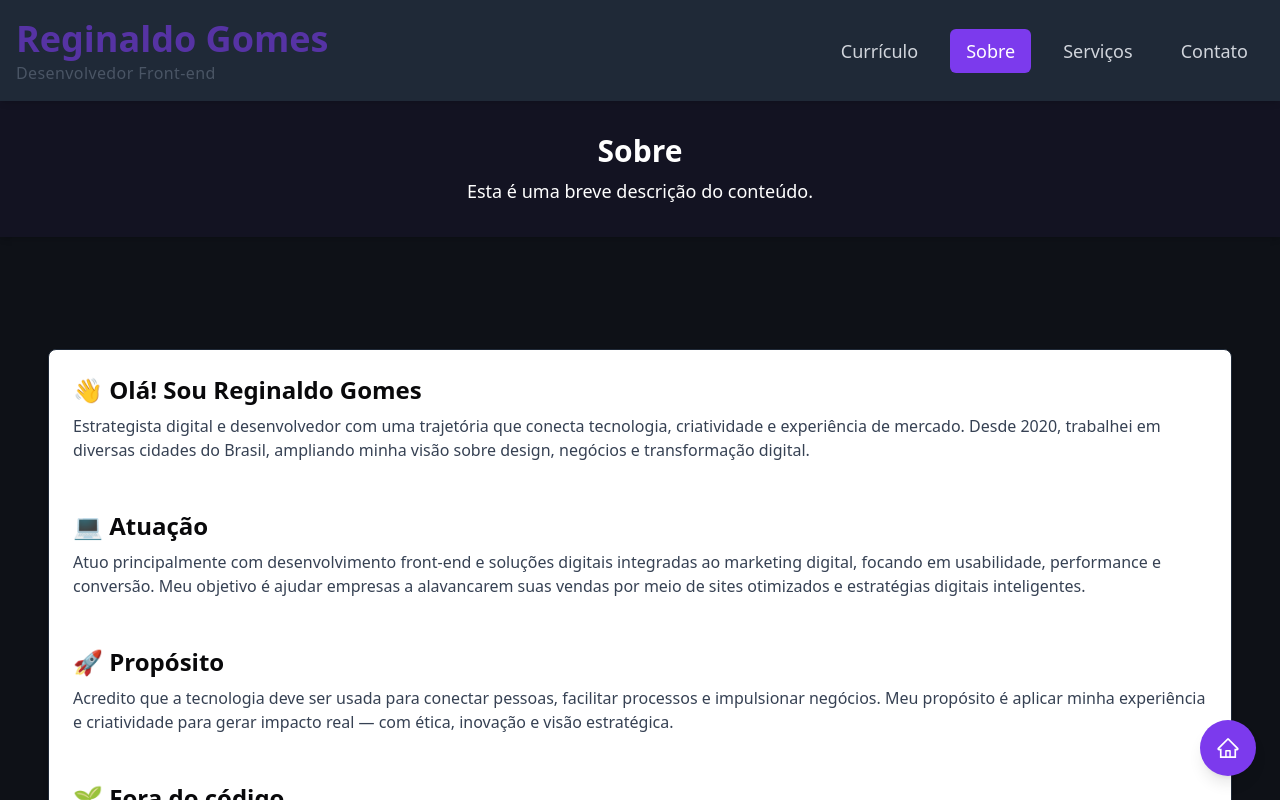
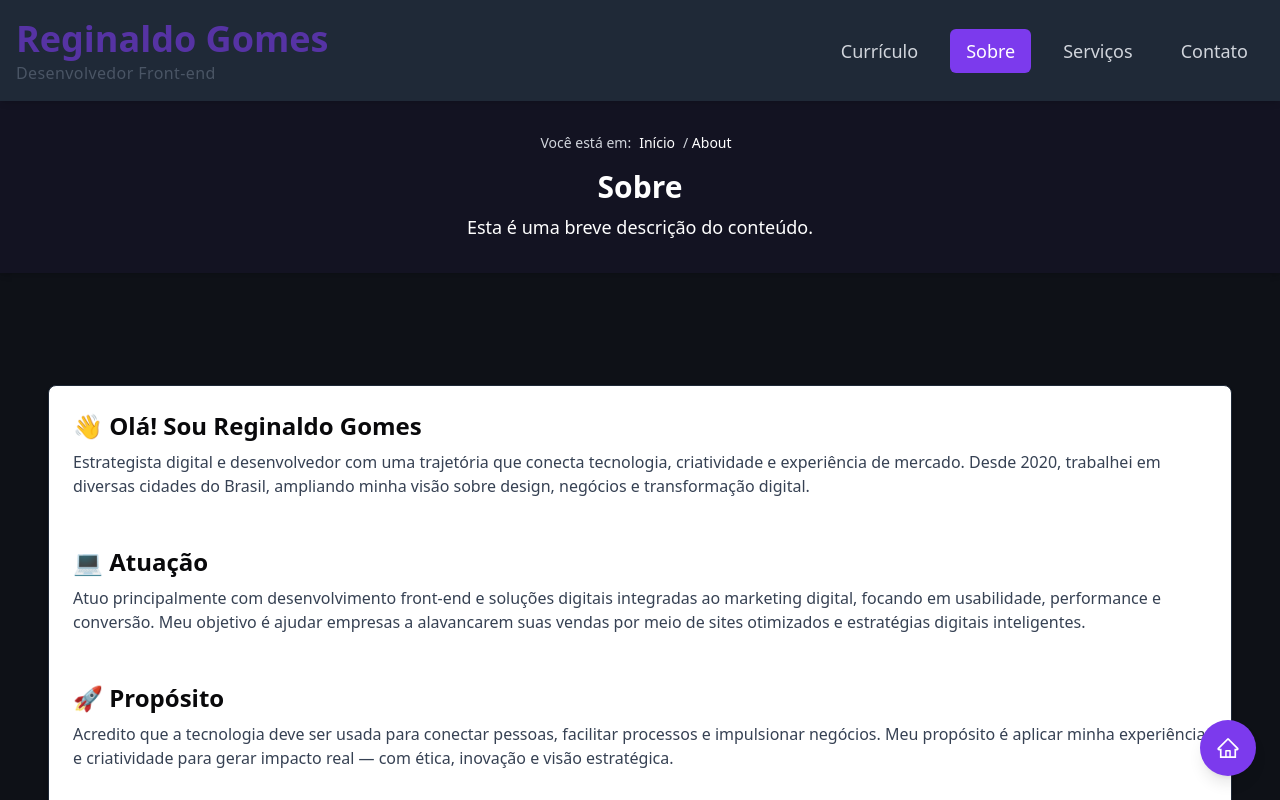
Before and after one commit to reginaldogomes/nextjs-developer-resume, a Next.js app: page /about in a window 1280 px wide. Shown: the top 800 px of the page. Built offline with nearby package versions, Linux system fonts and the light colour scheme.

Commit message:
fix: enhance Main component to accept className prop and update PageHead for metadata generation

```diff
--- a/src/components/layout/Main.tsx
+++ b/src/components/layout/Main.tsx
@@ -1,13 +1,21 @@
+'use client' // Adicione esta diretiva se estiver usando Next.js App Router
+
 import { ReactNode } from 'react'
 
 interface MainProps {
   children?: ReactNode
+  className?: string // Prop opcional para classes adicionais
 }
 
-export const Main = ({ children }: MainProps) => {
+export const Main = ({ children, className = '' }: MainProps) => {
   return (
-    <main className="flex flex-col justify-center w-full items-center bg-background">
+    <main
+      className={`flex flex-col justify-center w-full items-center bg-background ${className}`}
+    >
       {children}
     </main>
   )
 }
+
+// Exportação padrão para facilitar a importação
+export default Main
--- a/src/components/layout/PageHead.tsx
+++ b/src/components/layout/PageHead.tsx
@@ -1,18 +1,25 @@
 import Breadcrumb from './Breadcrumb'
+import { Metadata } from 'next'
 
 interface PageHeadProps {
   title: string
   description?: string
 }
 
+export const generateMetadata = ({
+  title,
+  description,
+}: PageHeadProps): Metadata => ({
+  title,
+  description,
+})
+
 const PageHead: React.FC<PageHeadProps> = ({ title, description }) => (
-  <div className="w-full p-8 text-center shadow-md bg-accent/5 text-white">
-    {/* Título */}
+  <header className="w-full p-8 text-center shadow-md bg-accent/5 text-white">
+    <Breadcrumb />
     <h1 className="text-3xl font-bold">{title}</h1>
-
-    {/* Descrição */}
     {description && <p className="mt-2 text-lg">{description}</p>}
-  </div>
+  </header>
 )
 
 export default PageHead
```
